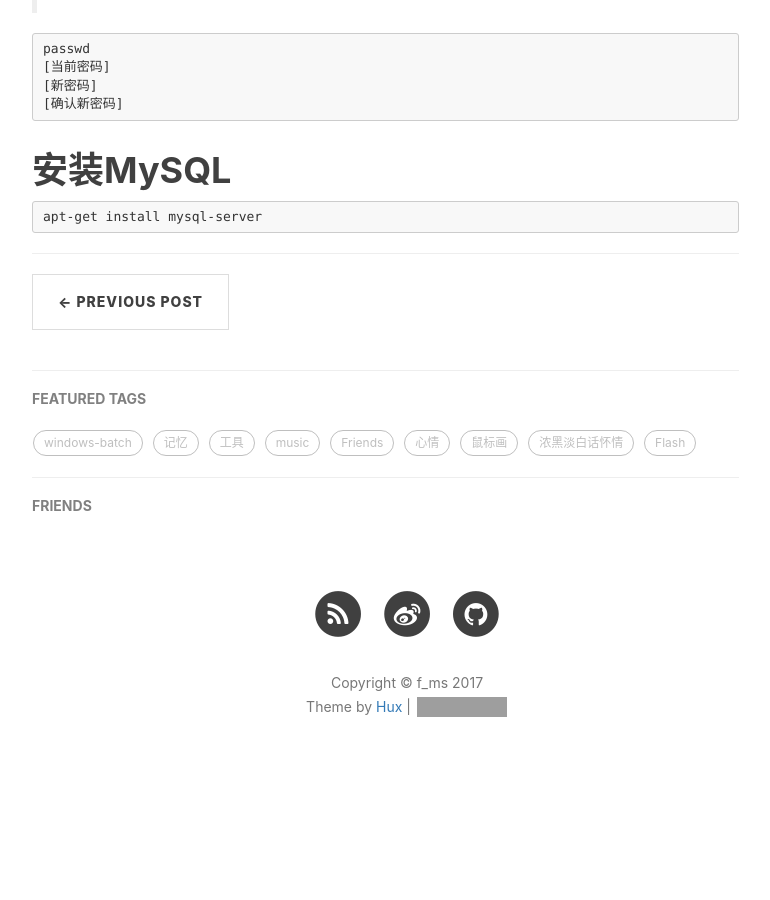
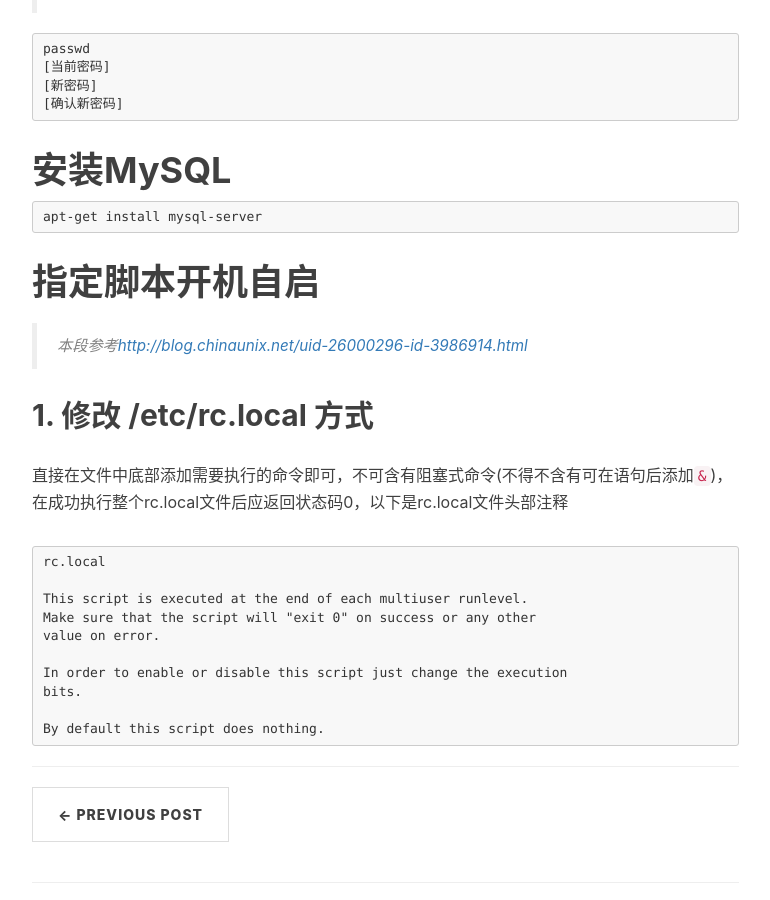
Before and after one commit to imfms/imfms.github.io, a Jekyll site: the page built from _posts/2017-05-10-raspberry-install-log.markdown, in a window 1280 px wide and 900 px high, scrolled down 2122 px. Shown: the whole window, without its empty margins (233-1003 px from the left). Built offline with Jekyll 4.4.1, drawn with Linux system fonts in a browser that asks for light colours; nearby versions of some CDN libraries; comment, search, counter and statistics services are not loaded; before the commit the page ends 2933 px from its top, so only the background shows below that; grey boxes are pictures that could not be loaded.

Commit message:
Update 2017-05-10-raspberry-install-log.markdown

```diff
--- a/_posts/2017-05-10-raspberry-install-log.markdown
+++ b/_posts/2017-05-10-raspberry-install-log.markdown
@@ -68,3 +68,20 @@
 
 # 安装MySQL
     apt-get install mysql-server
+
+# 指定脚本开机自启
+> 本段参考[http://blog.chinaunix.net/uid-26000296-id-3986914.html](http://blog.chinaunix.net/uid-26000296-id-3986914.html)
+
+## 1. 修改 /etc/rc.local 方式
+直接在文件中底部添加需要执行的命令即可，不可含有阻塞式命令(不得不含有可在语句后添加`&`)，在成功执行整个rc.local文件后应返回状态码0，以下是rc.local文件头部注释
+
+    rc.local
+
+    This script is executed at the end of each multiuser runlevel.
+    Make sure that the script will "exit 0" on success or any other
+    value on error.
+
+    In order to enable or disable this script just change the execution
+    bits.
+
+    By default this script does nothing.
```
